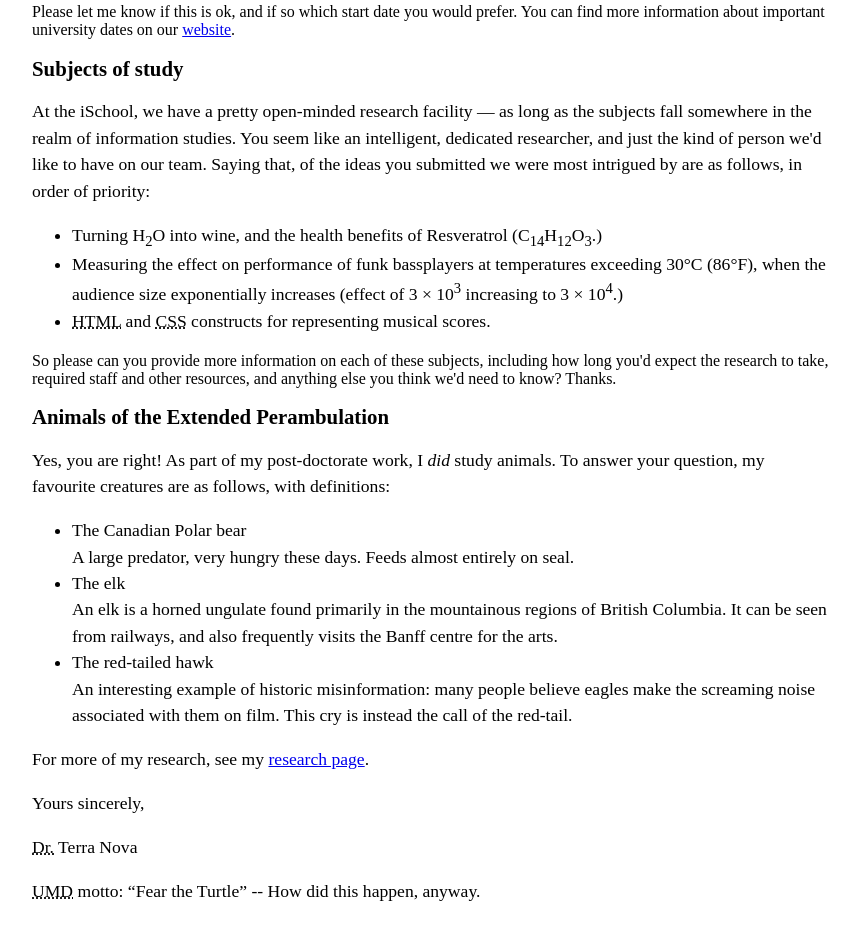
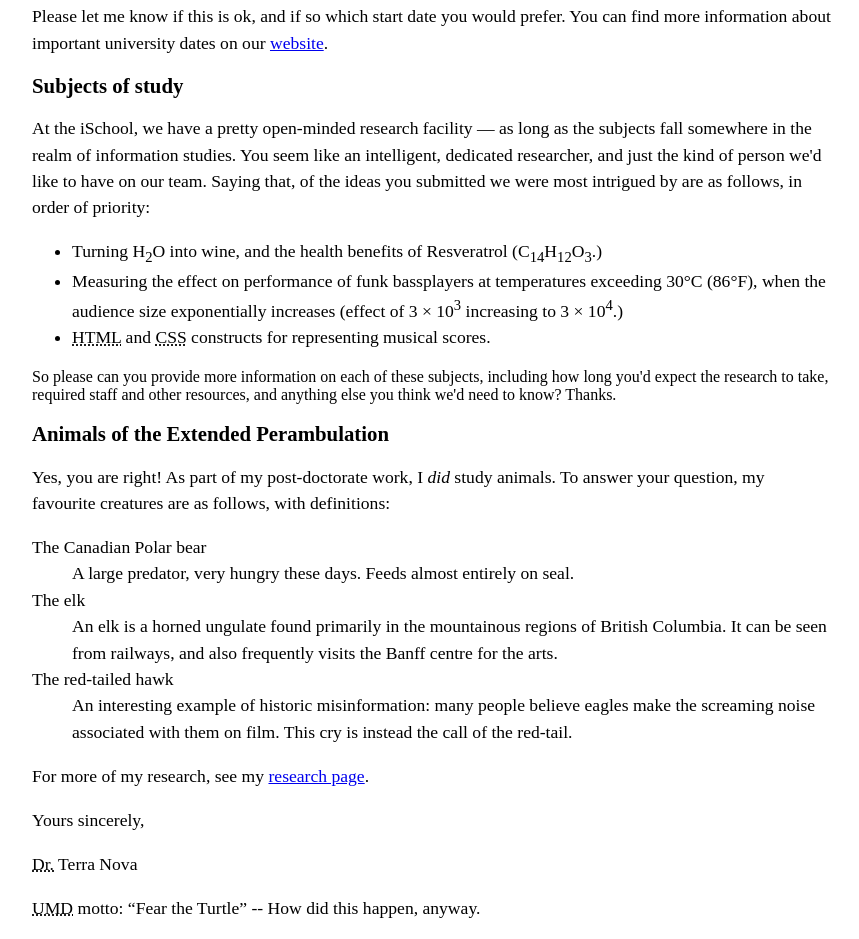
Before and after one commit to echoy1/echoy1.github.io, a plain HTML site: page Lab2/index.html in a window 1280 px wide. Shown: the part 785-1724 px from the top of the page, without its empty margins (208-1067 px from the left). Drawn offline with Linux system fonts and the light colour scheme.

Commit message:
Update index.html

```diff
--- a/Lab2/index.html
+++ b/Lab2/index.html
@@ -76,7 +76,7 @@
             <li>Third semester: <time datetime="2020-05-02">2 May 2020</time></li>
             </ul>
 
-            Please let me know if this is ok, and if so which start date you would prefer.
+            <p>Please let me know if this is ok, and if so which start date you would prefer.
 
             You can find more information about important university dates on our <a href="http://umd.ioLinks" title="iSchool Website">website</a>.
             </p>
@@ -100,14 +100,14 @@
             <p>
             Yes, you are right! As part of my post-doctorate work, I <em>did</em> study animals. To answer your question, my favourite creatures are as follows, with definitions:
 
-            <ul>
-            <li>The Canadian Polar bear <br>
-            A large predator, very hungry these days. Feeds almost entirely on seal.</li>
-            <li>The elk <br>
-            An elk is a horned ungulate found primarily in the mountainous regions of British Columbia. It can be seen from railways, and also frequently visits the Banff centre for the arts.</li>
-            <li>The red-tailed hawk <br>
-            An interesting example of historic misinformation: many people believe eagles make the screaming noise associated with them on film. This cry is instead the call of the red-tail.</li>
-            </ul>
+            <dl>
+            <dt>The Canadian Polar bear </dt>
+            <dd>A large predator, very hungry these days. Feeds almost entirely on seal.</dd>
+            <dt>The elk </dt>
+            <dd>An elk is a horned ungulate found primarily in the mountainous regions of British Columbia. It can be seen from railways, and also frequently visits the Banff centre for the arts.</dd>
+            <dt>The red-tailed hawk </dt>
+            <dd>An interesting example of historic misinformation: many people believe eagles make the screaming noise associated with them on film. This cry is instead the call of the red-tail.</dd>
+            </dl>
             </p>
 
             <p>For more of my research, see my <a href="http://umd.ioLinks" title="Research Page">research page</a>.</p>
```
